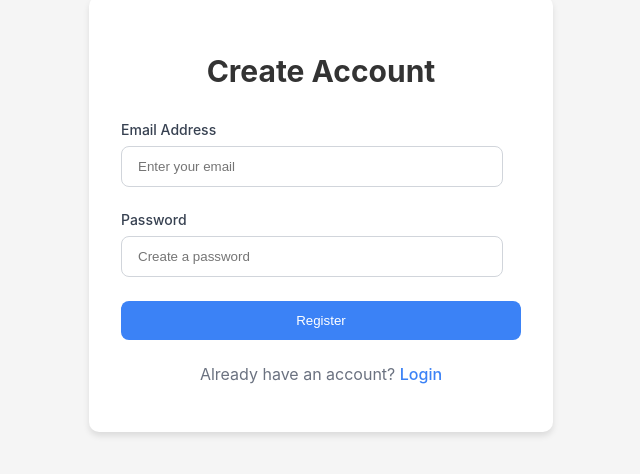
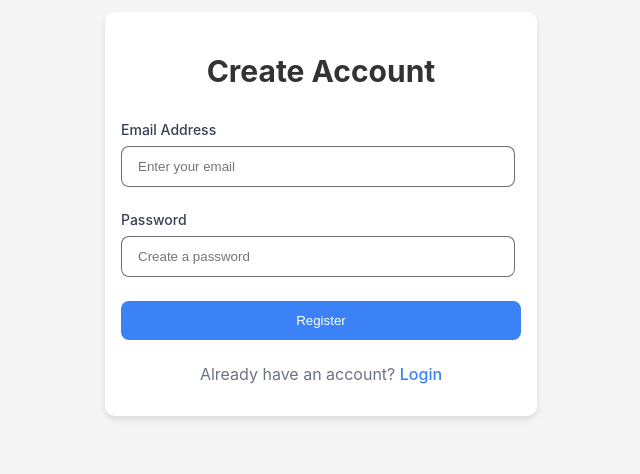
Before and after one commit to Oscarpoco/to-do-list-app, a React (Create React App) app: page /register in a window 1280 px wide. Shown: the part 202-676 px from the top of the page, without its empty margins (319-959 px from the left). Built offline with nearby package versions, Linux system fonts and the light colour scheme.

Commit message:
I have created the function to login after registering the new user

```diff
--- a/src/App.js
+++ b/src/App.js
@@ -1,28 +1,35 @@
 import React, { useState } from 'react';
 import { BrowserRouter as Router, Route, Routes, Navigate } from 'react-router-dom';
+
+// COMPONENTS
 import Login from "./components/signIn.js";
 import Register from './components/Register.js';
 import TodoList from './components/dashboard.js';
+// ENDS
 
 function App() {
   const [token, setToken] = useState(localStorage.getItem('token'));
 
+  // HANDLE LOGIN
   const handleLogin = (newToken) => {
     localStorage.setItem('token', newToken);
     setToken(newToken);
   };
+  // ENDS
 
+  // HANDLE LOGOUT
   const handleLogout = () => {
     localStorage.removeItem('token');
     setToken(null);
   };
+  // ENDS
 
   return (
     <Router>
       <div className="app">
         <Routes>
           <Route path="/login" element={!token ? <Login onLogin={handleLogin} /> : <Navigate to="/todos" />} />
-          <Route path="/register" element={!token ? <Register /> : <Navigate to="/todos" />} />
+          <Route path="/register" element={!token ? <Register onLogin={handleLogin}/> : <Navigate to="/todos" />} />
           <Route path="/todos" element={token ? <TodoList token={token} onLogout={handleLogout} /> : <Navigate to="/login" />} />
           <Route path="/" element={<Navigate to={token ? "/todos" : "/login"} />} />
         </Routes>
--- a/src/components/Register.css
+++ b/src/components/Register.css
@@ -15,7 +15,7 @@
     max-width: 400px;
     background-color: white;
     border-radius: 10px;
-    padding: 2rem;
+    padding: 1rem;
     box-shadow: 0 4px 6px rgba(0, 0, 0, 0.1);
   }
 
@@ -51,10 +51,11 @@
     margin-bottom: 0.5rem;
   }
 
-  .form-group input {
-    width: 87%;
+  .form-group input
+  {
+    width: 90%;
     padding: 0.75rem 1rem;
-    border: 1px solid #d1d5db;
+    border: 1px solid #1111119c;
     border-radius: 8px;
     outline: none;
     transition: all 0.2s ease;
@@ -104,16 +105,15 @@
 
   /* Media Queries */
   @media (max-width: 640px) {
-    .register-card {
-      padding: 1.5rem;
-    }
 
-    .register-card h2 {
+    .register-card h2
+    {
       font-size: 1.5rem;
       margin-bottom: 1.5rem;
     }
 
-    .form-group {
+    .form-group
+    {
       margin-bottom: 1rem;
     }
   }
--- a/src/components/Register.js
+++ b/src/components/Register.js
@@ -4,11 +4,12 @@ import { Link, useNavigate } from 'react-router-dom';
 
 // LOADER
 import Loader from './Loader';
+import CustomizedSnackbars from './toastNotification';
 
 // CSS
 import './Register.css';
 
-function Register() {
+function Register({onLogin}) {
 
   // LOCAL STATE
   const [email, setEmail] = useState('');
@@ -16,9 +17,54 @@ function Register() {
   const [error, setError] = useState('');
   const [isLoading, setIsLoading] = useState(false);
 
+  // TOAST STATE
+  const [toast, setToast] = useState({
+    open: false,
+    message: '',
+    severity: 'success'
+  });
+
   // NAVIGATOR
   const navigate = useNavigate();
 
+  // HANDLE TOAST
+  const handleToast = (message, severity = 'success') => {
+    setToast({
+      open: true,
+      message,
+      severity
+    });
+  };
+  // ENDS
+
+  // CLOSE TOAST
+  const closeToast = () => {
+    setToast(prev => ({ ...prev, open: false }));
+  };
+  // ENDS
+
+  // HANDLE LOGIN
+  const handleSubmiTLogin = async () => {
+    setIsLoading(true);
+    try {
+      const response = await fetch('http://localhost:5000/api/auth/login', {
+        method: 'POST',
+        headers: { 'Content-Type': 'application/json' },
+        body: JSON.stringify({ email, password }),
+      });
+      const data = await response.json();
+      if (!response.ok) throw new Error(data.message);
+      onLogin(data.token);
+      navigate('/todos');
+    } catch (err) {
+      setError(err.message);
+    } finally {
+      setIsLoading(false);
+    }
+  };
+  // ENDS
+
+  // HANDLE SUBMIT FORM
   const handleSubmit = async (e) => {
     e.preventDefault();
     setIsLoading(true);
@@ -30,21 +76,30 @@ function Register() {
       });
       const data = await response.json();
       if (!response.ok) throw new Error(data.message);
-      navigate('/login');
+      handleToast('User created successfully');
+      await handleSubmiTLogin();
+      setEmail("");
+      setPassword("");
+
     } catch (err) {
       setError(err.message);
     } finally {
       setIsLoading(false);
     }
   };
+  // ENDS
 
+  // RENDER REMAINING CODE
   return (
     <div className="register-container">
       <div className="register-card">
         <h2>Create Account</h2>
 
+        {/* ERROR */}
         {error && <div className="error-message">{error}</div>}
+        {/* ENDS */}
 
+        {/* FORM */}
         <form onSubmit={handleSubmit}>
           <div className="form-group">
             <label htmlFor="email">Email Address</label>
@@ -80,6 +135,16 @@ function Register() {
           Already have an account? <Link to="/login">Login</Link>
         </p>
       </div>
+      {/* ENDS */}
+
+      {/* TOAST */}
+      <CustomizedSnackbars
+        open={toast.open}
+        message={toast.message}
+        severity={toast.severity}
+        onClose={closeToast}
+      />
+      {/* ENDS */}
     </div>
   );
 }
--- a/src/components/dashboard.js
+++ b/src/components/dashboard.js
@@ -8,27 +8,30 @@ import CustomizedSnackbars from './toastNotification';
 
 // STYLING
 import './dashboard.css';
-import { LensTwoTone } from '@mui/icons-material';
 
 function TodoList({ token, onLogout }) {
   const [todos, setTodos] = useState([]);
   const [isLoading, setIsLoading] = useState(false);
+
+  // TODO STATE
   const [newTodo, setNewTodo] = useState({
     text: '',
     description: '',
     due_date: '',
     priority: 'medium'
   });
+
   const [error, setError] = useState('');
   const [showForm, setShowForm] = useState(false);
-  // Toast state
+
+  // TOAST STATE
   const [toast, setToast] = useState({
     open: false,
     message: '',
     severity: 'success'
   });
 
-  // Priority configuration with colors and labels
+  // PRIORITIES COLORS
   const PRIORITIES = {
     high: {
       color: '#ff4d4d',
@@ -43,7 +46,9 @@ function TodoList({ token, onLogout }) {
       label: 'Low'
     }
   };
+  // ENDS
 
+  // HANDLE TOAST
   const handleToast = (message, severity = 'success') => {
     setToast({
       open: true,
@@ -51,11 +56,15 @@ function TodoList({ token, onLogout }) {
       severity
     });
   };
+  // ENDS
 
+  // CLOSE TOAST
   const closeToast = () => {
     setToast(prev => ({ ...prev, open: false }));
   };
+  // ENDS
 
+  // FETCH TODOS
   const fetchTodos = async () => {
     setIsLoading(true);
     try {
@@ -81,6 +90,10 @@ function TodoList({ token, onLogout }) {
     fetchTodos();
   }, [token]);
 
+  // ENDS
+
+
+  // ADD TODO
   const addTodo = async (e) => {
     e.preventDefault();
     if (!newTodo.text.trim()) {
@@ -117,7 +130,9 @@ function TodoList({ token, onLogout }) {
       setIsLoading(false);
     }
   };
+  // ENDS
 
+  // DELETE A TODO
   const deleteTodo = async (id) => {
     setIsLoading(true);
     try {
@@ -135,8 +150,9 @@ function TodoList({ token, onLogout }) {
       setIsLoading(false);
     }
   };
+  // ENDS
 
-  // Rest of the helper functions remain the same
+  // MARK AS COMPLETE
   const toggleTodo = async (id, completed) => {
     try {
       const todo = todos.find(t => t.id === id);
@@ -158,7 +174,9 @@ function TodoList({ token, onLogout }) {
       handleToast(err.message, 'error');
     }
   };
+  // ENDS
 
+  // GET PRIORITY
   const getPriorityStyle = (priority) => {
     return {
       backgroundColor: PRIORITIES[priority]?.color || PRIORITIES.medium.color,
@@ -170,16 +188,21 @@ function TodoList({ token, onLogout }) {
       letterSpacing: '1px'
     };
   };
+  // ENDS
 
+  // FORMAT DATE
   const formatDate = (dateString) => {
     return new Date(dateString).toLocaleDateString();
   };
+  // ENDS
 
+
+  // EMPTY LIST
   if (isLoading && todos.length === 0) {
     return (
       <div className="todo-container">
         <div className="todo-header">
-          <h2>TodoList</h2>
+          <h2>Listify</h2>
           <button onClick={onLogout} className="logout-btn">Logout</button>
         </div>
         <div className="loading-container">
@@ -189,22 +212,33 @@ function TodoList({ token, onLogout }) {
       </div>
     );
   }
+  // ENDS
 
+  // REMAINING RENDERING
   return (
     <div className="todo-container">
+
+      {/* HEADER */}
       <div className="todo-header">
         <h2>TodoList</h2>
         <button onClick={onLogout} className="logout-btn">Logout</button>
       </div>
+      {/* ENDS */}
+
+      {/* ERROR */}
       {error && <div className="error">{error}</div>}
+      {/* ENDS */}
 
+      {/* OPEN & CLOSE FORM TO ADD A TODO */}
       <button
         onClick={() => setShowForm(!showForm)}
         className="add-todo-btn"
       >
         {showForm ? 'Cancel' : 'Add New Todo'}
       </button>
+      {/* ENDS */}
 
+      {/* FORM */}
       {showForm && (
         <form onSubmit={addTodo} className="todo-form">
           <input
@@ -243,7 +277,9 @@ function TodoList({ token, onLogout }) {
           </button>
         </form>
       )}
+      {/* ENDS */}
 
+      {/* RENDER TODO ITEMS */}
       {todos.length === 0 ? (
         <div className="empty-state">
           <p>No todos yet! Click "Add New Todo" to get started.</p>
@@ -286,13 +322,16 @@ function TodoList({ token, onLogout }) {
           ))}
         </ul>
       )}
+      {/* ENDS */}
 
+      {/* TOAST */}
       <CustomizedSnackbars
         open={toast.open}
         message={toast.message}
         severity={toast.severity}
         onClose={closeToast}
       />
+      {/* ENDS */}
     </div>
   );
 }
--- a/src/components/signIn.css
+++ b/src/components/signIn.css
@@ -54,9 +54,9 @@
 
 .form-group input
 {
-  width: 87%;
+  width: 90%;
   padding: 0.75rem 1rem;
-  border: 1px solid #d1d5db;
+  border: 1px solid #1111119c;
   border-radius: 8px;
   outline: none;
   transition: all 0.2s ease;
```
